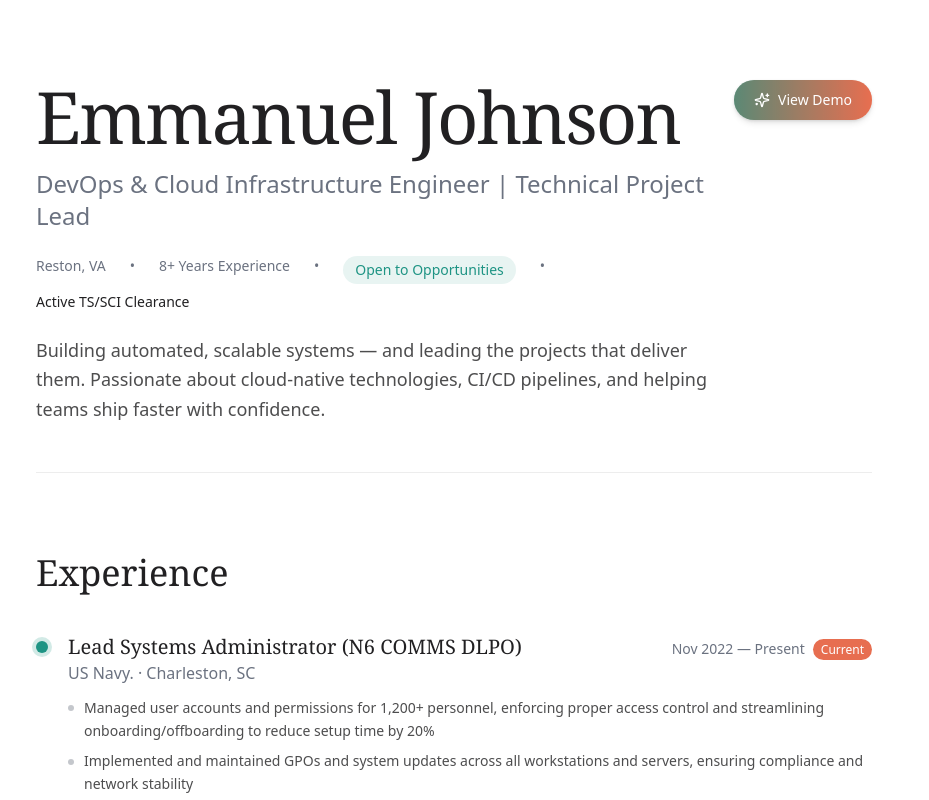
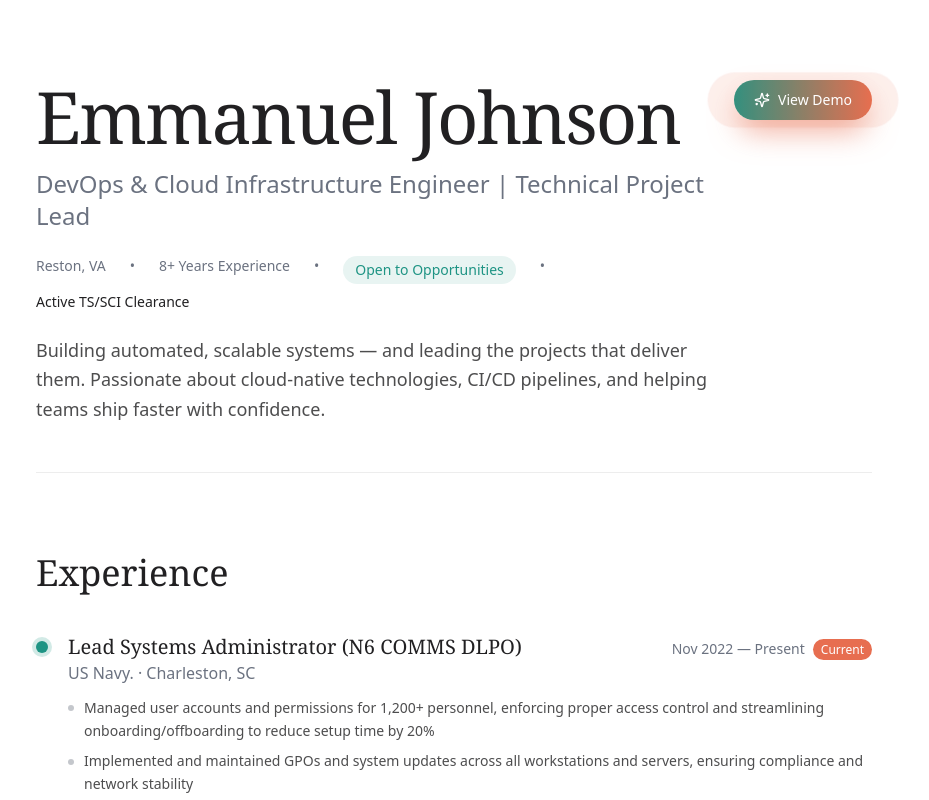
Before and after one commit to HighAvailabilityLowPatience/resume-site-2025, a React (Vite) app: page / in a window 1280 px wide. Shown: the top 800 px of the page, without its empty margins (186-1115 px from the left). Built offline with nearby package versions, Linux system fonts and the light colour scheme; the HTML template or start-up script is replaced by a standard one.

Commit message:
Changes
Co-authored-by: HighAvailabilityLowPatience <179540491+HighAvailabilityLowPatience@users.noreply.github.com>

```diff
--- a/tailwind.config.ts
+++ b/tailwind.config.ts
@@ -126,6 +126,13 @@ export default {
   					opacity: '1',
   					transform: 'translateX(0)'
   				}
+  			},
+  			'pulse-glow': {
+  				'0%, 100%': { boxShadow: '0 0 0 0 hsl(var(--accent) / 0.6), 0 10px 25px -5px hsl(var(--accent) / 0.4)' },
+  				'50%': { boxShadow: '0 0 0 10px hsl(var(--accent) / 0), 0 15px 30px -5px hsl(var(--accent) / 0.6)' }
+  			},
+  			'ping-slow': {
+  				'75%, 100%': { transform: 'scale(1.6)', opacity: '0' }
   			}
   		},
   		animation: {
@@ -133,7 +140,9 @@ export default {
   			'accordion-up': 'accordion-up 0.2s ease-out',
   			'fade-in-up': 'fade-in-up 0.6s cubic-bezier(0.4, 0, 0.2, 1) forwards',
   			'fade-in': 'fade-in 0.5s cubic-bezier(0.4, 0, 0.2, 1) forwards',
-  			'slide-in-left': 'slide-in-left 0.5s cubic-bezier(0.4, 0, 0.2, 1) forwards'
+  			'slide-in-left': 'slide-in-left 0.5s cubic-bezier(0.4, 0, 0.2, 1) forwards',
+  			'pulse-glow': 'pulse-glow 2s ease-in-out infinite',
+  			'ping-slow': 'ping-slow 2s cubic-bezier(0, 0, 0.2, 1) infinite'
   		},
   		boxShadow: {
   			'2xs': 'var(--shadow-2xs)',
```
